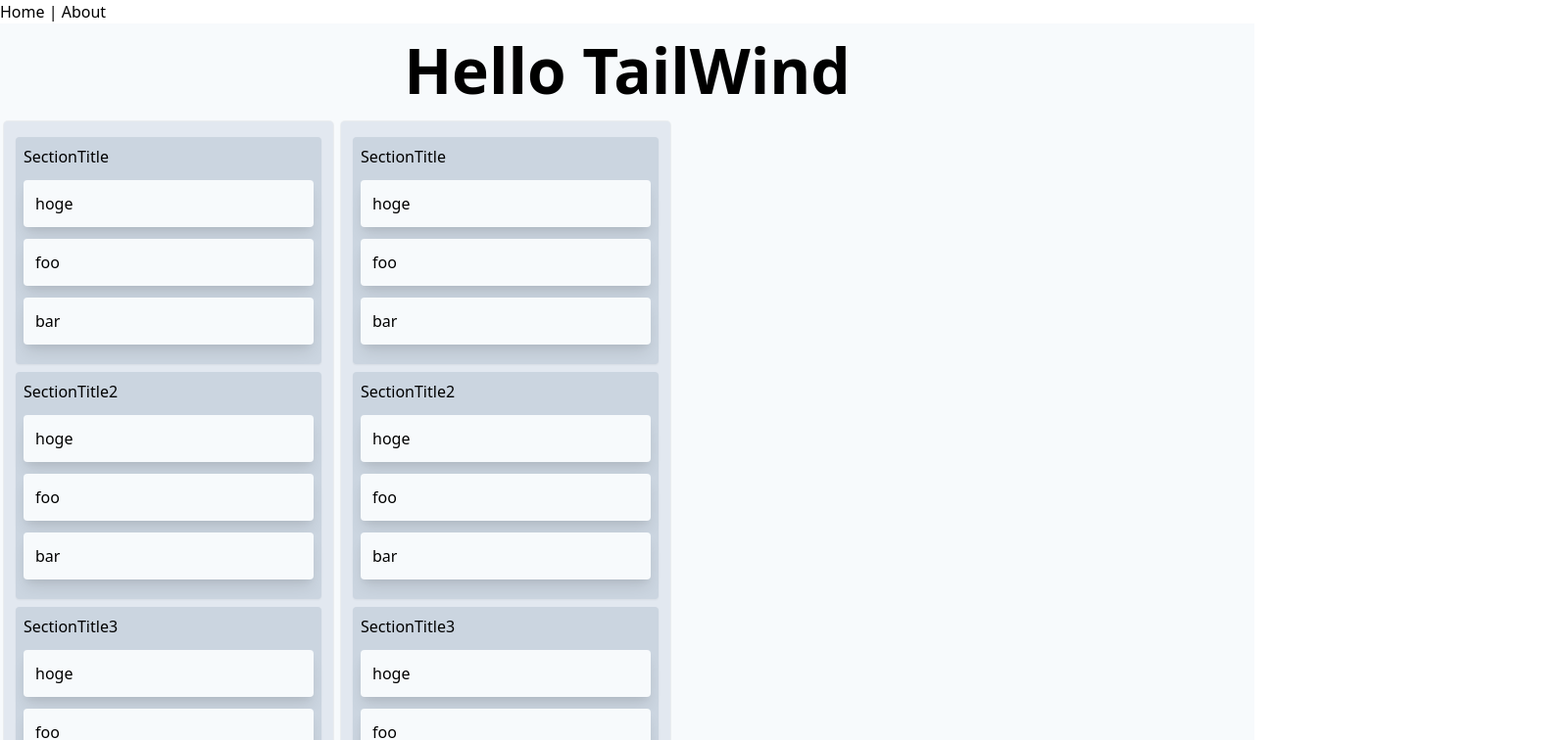
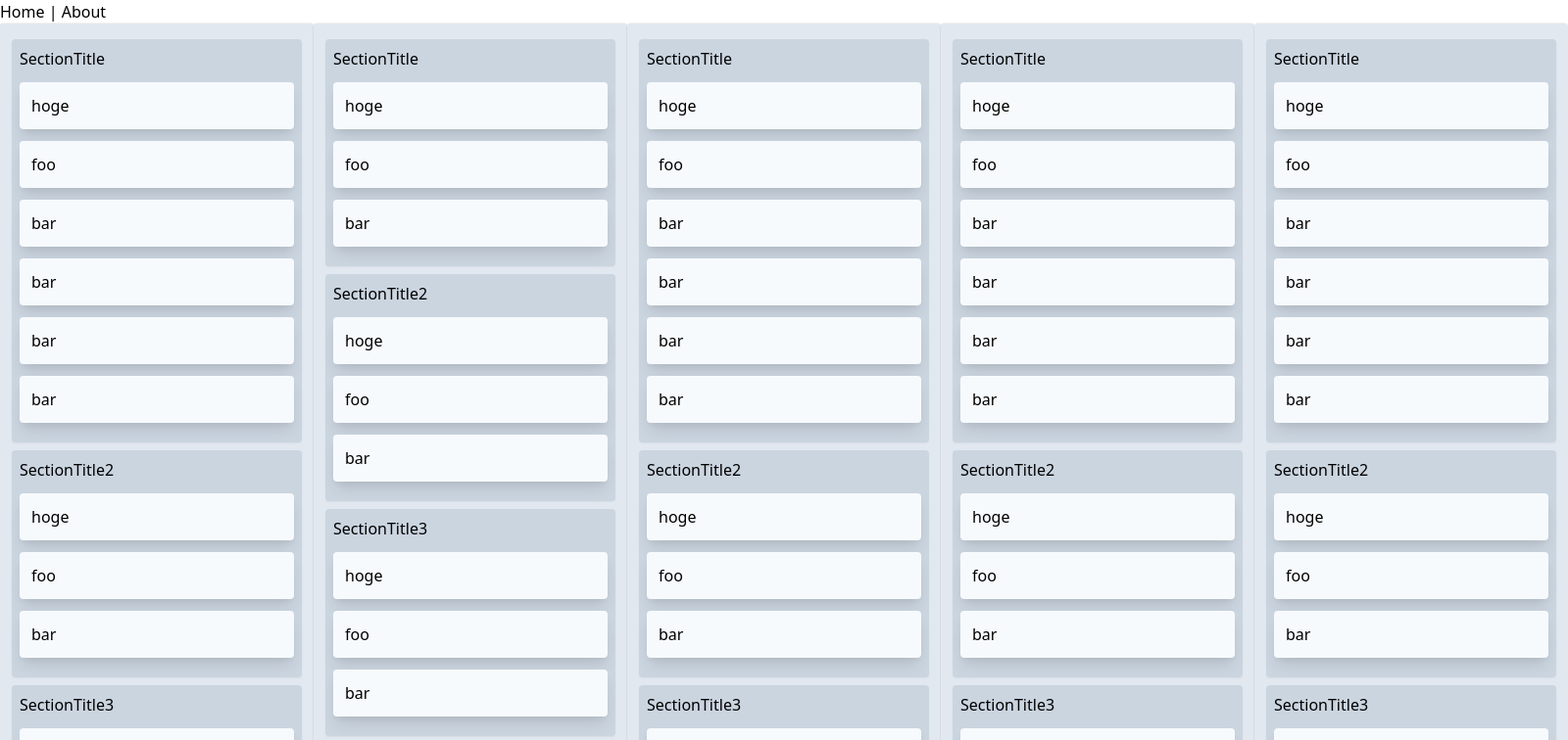
Before and after one commit to annenpolka/Balut, a Vue app in the folder webapp/: page / in a window 1280 px wide. Shown: the top 756 px of the page at 98% size, 1600 px wide, since content can reach past the window. Built offline with nearby package versions, Linux system fonts and the light colour scheme.

Commit message:
CSS主に幅周りを修正（うまくいってないけど）

```diff
--- a/webapp/src/components/Book.vue
+++ b/webapp/src/components/Book.vue
@@ -1,5 +1,7 @@
-<template
-  ><div class="book">
+<template>
+  <div
+    class="flex-shrink-0 w-3/12 p-2 overflow-y-scroll bg-gray-300 rounded shadow-xs"
+  >
     <BookSection
       v-for="bookSection in bookSections"
       :bookCards="bookSection.bookCards"
@@ -23,9 +25,3 @@ export default {
   },
 };
 </script>
-
-<style lang="scss" scoped>
-.book {
-  @apply box-content w-3/12 max-w-sm p-2 m-1 overflow-y-scroll bg-gray-300 rounded shadow-xs;
-}
-</style>
--- a/webapp/src/components/BookList.vue
+++ b/webapp/src/components/BookList.vue
@@ -1,5 +1,5 @@
 <template>
-  <div class="book-list">
+  <div class="flex h-full">
     <book
       v-for="book in books"
       :bookSections="book.bookSections"
@@ -28,6 +28,9 @@ export default {
                 { id: 1, text: 'hoge' },
                 { id: 2, text: 'foo' },
                 { id: 3, text: 'bar' },
+                { id: 4, text: 'bar' },
+                { id: 5, text: 'bar' },
+                { id: 6, text: 'bar' },
               ],
             },
             {
@@ -82,6 +85,111 @@ export default {
             },
           ],
         },
+        {
+          id: 1,
+          bookSections: [
+            {
+              id: 1,
+              title: 'SectionTitle',
+              bookCards: [
+                { id: 1, text: 'hoge' },
+                { id: 2, text: 'foo' },
+                { id: 3, text: 'bar' },
+                { id: 4, text: 'bar' },
+                { id: 5, text: 'bar' },
+                { id: 6, text: 'bar' },
+              ],
+            },
+            {
+              id: 2,
+              title: 'SectionTitle2',
+              bookCards: [
+                { id: 1, text: 'hoge' },
+                { id: 2, text: 'foo' },
+                { id: 3, text: 'bar' },
+              ],
+            },
+            {
+              id: 3,
+              title: 'SectionTitle3',
+              bookCards: [
+                { id: 1, text: 'hoge' },
+                { id: 2, text: 'foo' },
+                { id: 3, text: 'bar' },
+              ],
+            },
+          ],
+        },
+        {
+          id: 1,
+          bookSections: [
+            {
+              id: 1,
+              title: 'SectionTitle',
+              bookCards: [
+                { id: 1, text: 'hoge' },
+                { id: 2, text: 'foo' },
+                { id: 3, text: 'bar' },
+                { id: 4, text: 'bar' },
+                { id: 5, text: 'bar' },
+                { id: 6, text: 'bar' },
+              ],
+            },
+            {
+              id: 2,
+              title: 'SectionTitle2',
+              bookCards: [
+                { id: 1, text: 'hoge' },
+                { id: 2, text: 'foo' },
+                { id: 3, text: 'bar' },
+              ],
+            },
+            {
+              id: 3,
+              title: 'SectionTitle3',
+              bookCards: [
+                { id: 1, text: 'hoge' },
+                { id: 2, text: 'foo' },
+                { id: 3, text: 'bar' },
+              ],
+            },
+          ],
+        },
+        {
+          id: 1,
+          bookSections: [
+            {
+              id: 1,
+              title: 'SectionTitle',
+              bookCards: [
+                { id: 1, text: 'hoge' },
+                { id: 2, text: 'foo' },
+                { id: 3, text: 'bar' },
+                { id: 4, text: 'bar' },
+                { id: 5, text: 'bar' },
+                { id: 6, text: 'bar' },
+              ],
+            },
+            {
+              id: 2,
+              title: 'SectionTitle2',
+              bookCards: [
+                { id: 1, text: 'hoge' },
+                { id: 2, text: 'foo' },
+                { id: 3, text: 'bar' },
+              ],
+            },
+            {
+              id: 3,
+              title: 'SectionTitle3',
+              bookCards: [
+                { id: 1, text: 'hoge' },
+                { id: 2, text: 'foo' },
+                { id: 3, text: 'bar' },
+              ],
+            },
+          ],
+        },
       ],
     };
   },
@@ -91,8 +199,4 @@ export default {
 };
 </script>
 
-<style lang="scss" scoped>
-.book-list {
-  @apply flex;
-}
-</style>
+<style lang="scss" scoped></style>
--- a/webapp/src/views/Home.vue
+++ b/webapp/src/views/Home.vue
@@ -1,6 +1,5 @@
 <template>
-  <div class="mx-auto bg-gray-100">
-    <p class="hello">Hello TailWind</p>
+  <div class="bg-gray-100">
     <book-list></book-list>
   </div>
 </template>
```
